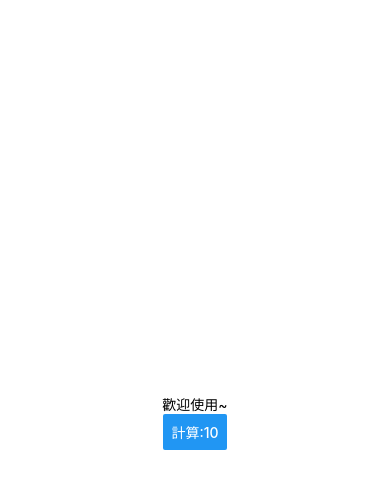
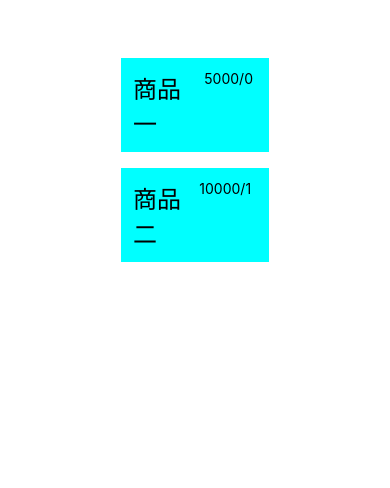
Before and after one commit to seanpeng12/test-reactnative, a React Native app: screen / in a window 390 px wide. Shown: the top 488 px of the page. Built offline with nearby package versions, Linux system fonts and the light colour scheme.

Commit message:
10/7 補做上禮拜

```diff
--- a/App.js
+++ b/App.js
@@ -1,21 +1,27 @@
 import { StatusBar } from 'expo-status-bar';
-import React, {useState,useEffect } from 'react';
+import React, {useState, useEffect } from 'react';
 import { Alert, StyleSheet, Text, View } from 'react-native';
 // 引入click
 import Click from './src/Click';
+// 引入
+import ProductList from './src/product/ProductList'
 
 export default function App() {
-  const [count] = useState(10);
+  // 使用state
+  const [num, setNum] = useState(10);
+  // props單獨傳值給clickjs是無法用useEffect監控(並非共用變數不會更新)，需要傳送function props
+  function updateNum(newNumber){
+    setNum(newNumber);
+  }
 
-  useEffect(()=>{
-    Alert.alert("count in App:"+count);}
-  );
   return (
+    // <View style={styles.container}>
+    //   <Text>歡迎使用~</Text>
+    //    <Click number={num} update={updateNum}/>
+    //   <StatusBar style="auto" />
+    // </View>
     <View style={styles.container}>
-      <Text>歡迎使用~</Text>
-      <Click count={count}/>
-
-      <StatusBar style="auto" />
+      <ProductList/>
     </View>
   );
 }
@@ -23,6 +29,7 @@ export default function App() {
 const styles = StyleSheet.create({
   container: {
     flex: 1,
+    marginTop:50,
     backgroundColor: '#fff',
     alignItems: 'center',
     justifyContent: 'center',
--- a/src/Click.js
+++ b/src/Click.js
@@ -3,12 +3,19 @@ import { Alert, Button } from 'react-native';
 
 
 export default function Click(props){
-    // useState
-    const [count, setCount] = useState(props.count);
+    // useState(functional component寫法)，並使用props傳來的num變數
+    const [count, setCount] = useState(props.number);
     let countString = "計算:"+count;
     // 一render就觸發
-    useEffect(()=>Alert.alert("加上"+count));
+    useEffect(()=>Alert.alert("turnTO"+count));
 
+    function showNum(){
+        Alert.alert("props:"+count);
+        // 讓click可以更改app num值
+        props.update(count);
+    }
+    // 一render就觸發(從props)
+    useEffect(showNum);
     return(
         <Button title={countString} onPress={()=>
             setCount(count+1)}/>
--- /dev/null
+++ b/src/product/ProductList.js
@@ -0,0 +1,66 @@
+import React, {useState, useEffect } from 'react';
+import { Alert } from 'react-native';
+import { SafeAreaView, View, FlatList, StyleSheet, Text, StatusBar,TouchableOpacity } from 'react-native';
+
+// 資料本身
+const data =[
+    {name:"商品一", price:5000},
+    {name:"商品二", price:10000},
+]
+
+export default function ProductList(){
+    // useState
+    const [selected, setSelected] = useState(null);
+
+    // 一筆資料的定義
+    const renderItem = ({ item, index }) => {
+        const backgroundColor = index === selected ? "#f9c2ff" : "#00ffff";
+        return(
+            <TouchableOpacity onPress = {()=>{Alert.alert("您點選了:"+item.name),setSelected(index)}} style={[styles.item, {backgroundColor}]}>
+            <Text style={styles.title}>{item.name}</Text>
+            <Text style={styles.content}>{item.price}</Text>
+            <Text style={styles.content}>/{index}</Text>
+            </TouchableOpacity>
+        );
+    }
+    return (
+        <View style={styles.container}>
+        <FlatList
+            data={data}
+            renderItem = {renderItem}
+            keyExtractor={item => item.name}>
+        </FlatList>
+        </View>
+      );
+};
+
+// css部分
+const styles = StyleSheet.create({
+
+    container: {
+      //backgroundColor: '#00bfff',
+      flex: 1,
+      flexDirection: 'row',
+      marginTop: StatusBar.currentHeight || 0,
+    },
+
+    item: {
+      flex: 1,
+      flexDirection: "row",
+      backgroundColor: "#DDDDDD",
+      padding: 12,
+      marginVertical: 8,
+      marginHorizontal: 16,
+    },
+
+    title: {
+        flex: 4,
+        fontSize: 24,
+    },
+
+    content: {
+    flex: 1,
+    },
+
+
+  });
```
Also changed, not shown: src/product/ProductList_2.js (added, +66 -0 lines), src/product/ProductList_init.js (added, +62 -0 lines), 1 other file (tests, documents, lock files or other folders).
